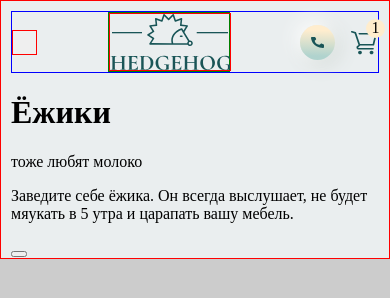
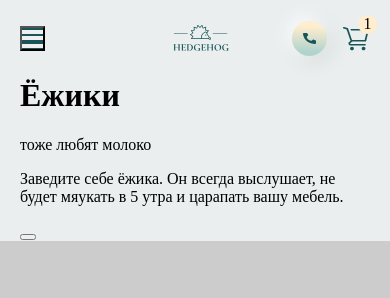
Before and after one commit to nosdmitry/hedgehog, a website built with webpack: page src/index.html in a window 390 px wide. Built offline with nearby package versions, Linux system fonts and the light colour scheme.

Commit message:
Bugs: header-top

```diff
--- a/src/blocks/header/header.scss
+++ b/src/blocks/header/header.scss
@@ -1,13 +1,11 @@
 .header {
-  border: 1px solid red;
   box-sizing: border-box;
   display: flex;
   flex-direction: column;
-  padding: 30px 30px 0 30px;
+  padding: 30px 60px 0 60px;
   background-color: #EAEEEF;
 
   &__top {
-    border: 1px solid blue;
     box-sizing: border-box;
     display: flex;
     align-items: center;
@@ -17,7 +15,6 @@
     min-width: 120px;
     margin-right: 20px;
     width: 100%;
-    border: 1px solid green;
     flex-shrink: 1.2;
   }
 
@@ -26,19 +23,26 @@
   }
 }
 
+@media (max-width: 1440px) {
+  .header {
+    padding: 30px 40px 0 40px;
+  }
+}
+
 @media (max-width: 768px) {
   .header {
-    padding: 10px 10px 0 10px;
+    padding: 20px 20px 0 20px;
 
     &__top {
       display: grid;
       grid-template-columns: 25px auto 35px 30px;
       column-gap: 13px;
-      border: 1px solid blue;
 
     }
 
     &__logo-wrap {
+      display: flex;
+      justify-content: flex-end;
       max-width: 120px;
       margin: 0 auto;
     }
@@ -46,9 +50,10 @@
     &__mobile-menu-button {
       display: block;
       background-color: none;
-      border: 1px solid red;
       width: 25px;
       height: 25px;
+      background-image: url(../../images/menu-button.svg);
+      background-color: none;
     }
   }
 }
--- a/src/blocks/logo/logo.scss
+++ b/src/blocks/logo/logo.scss
@@ -1,7 +1,6 @@
 .logo {
   margin: 0;
   padding: 0;
-  border: 1px solid red;
   background-image: url(../../images/logo.svg);
 
   &_place_header {
@@ -11,8 +10,16 @@
   }
 }
 
-@media (max-width: 768px) {
-  .logo_place_header {
+@media (max-width: 480px) {
 
+  .logo {
+    background-size: cover;
+    &_place_header {
+      text-align: right;
+      max-width: 56px;
+      max-height: 26px;
+    }
   }
+
+
 }
--- a/src/blocks/menu/menu.scss
+++ b/src/blocks/menu/menu.scss
@@ -6,7 +6,6 @@
   max-width: 490px;
   min-width: 390px;
   width: 100%;
-  border: 1px solid green;
   display: flex;
   justify-content: space-between;
   align-items: center;
@@ -37,7 +36,7 @@
   }
 }
 
-@media (max-width: 1024px) {
+@media (max-width: 768px) {
   .menu {
     display: none;
   }
```
